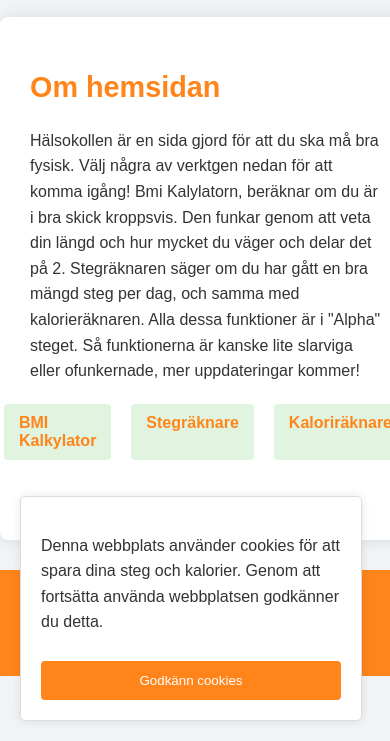
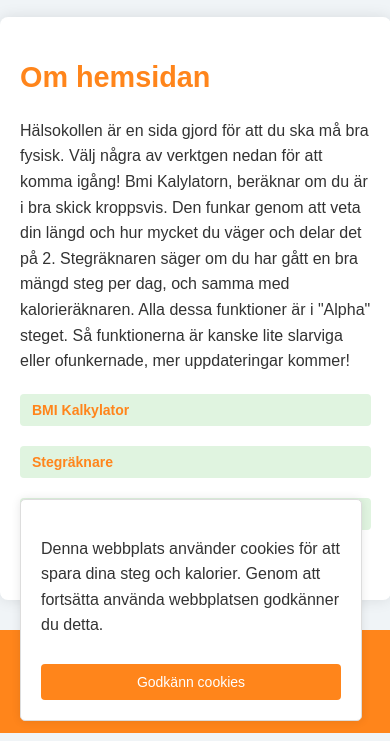
Before and after one commit to ttvhipo/Halsokollen-TEST, a plain HTML site: page index.html in a window 390 px wide. Shown: the part 103-844 px from the top of the page. Drawn offline with Linux system fonts and the light colour scheme; a web font is replaced by a local one.

Commit message:
Update styles.css

```diff
--- a/styles.css
+++ b/styles.css
@@ -108,8 +108,8 @@ button:hover {
     height: 60px;
     width: auto;
     position: absolute;
-    top: 10px; /* Adjust as needed */
-    right: 10px; /* Adjust as needed */
+    top: 10px;
+    right: 10px;
 }
 
 footer {
@@ -136,7 +136,7 @@ footer span {
     display: flex;
     justify-content: center;
     align-items: center;
-    z-index: 1000; /* Ensure it appears on top of other elements */
+    z-index: 1000;
 }
 
 .popup-content {
@@ -157,10 +157,9 @@ footer span {
 }
 
 .hidden {
-    display: none; /* Hides elements with this class */
+    display: none;
 }
 
-/* Cookie Consent Popup */
 .cookie-popup {
     position: fixed;
     bottom: 20px;
@@ -170,7 +169,7 @@ footer span {
     border: 1px solid #ddd;
     border-radius: 5px;
     box-shadow: 0 0 10px rgba(0, 0, 0, 0.1);
-    z-index: 1000; /* Ensure it appears on top of other elements */
+    z-index: 1000;
     padding: 20px;
 }
 
@@ -179,14 +178,35 @@ footer span {
     flex-direction: column;
 }
 
-/* Animation */
 @keyframes fadeIn {
     from { opacity: 0; }
     to { opacity: 1; }
 }
 
+/* Adjustments for larger screens */
 @media (min-width: 768px) {
     .container {
         padding: 40px;
     }
 }
+
+/* Adjustments for mobile devices */
+@media (max-width: 768px) {
+    button {
+        padding: 10px 15px;
+        font-size: 14px;
+    }
+
+    .tools {
+        flex-direction: column;
+    }
+
+    .tools a {
+        padding: 8px 12px;
+        font-size: 14px;
+    }
+
+    .container {
+        padding: 20px;
+    }
+}
```
